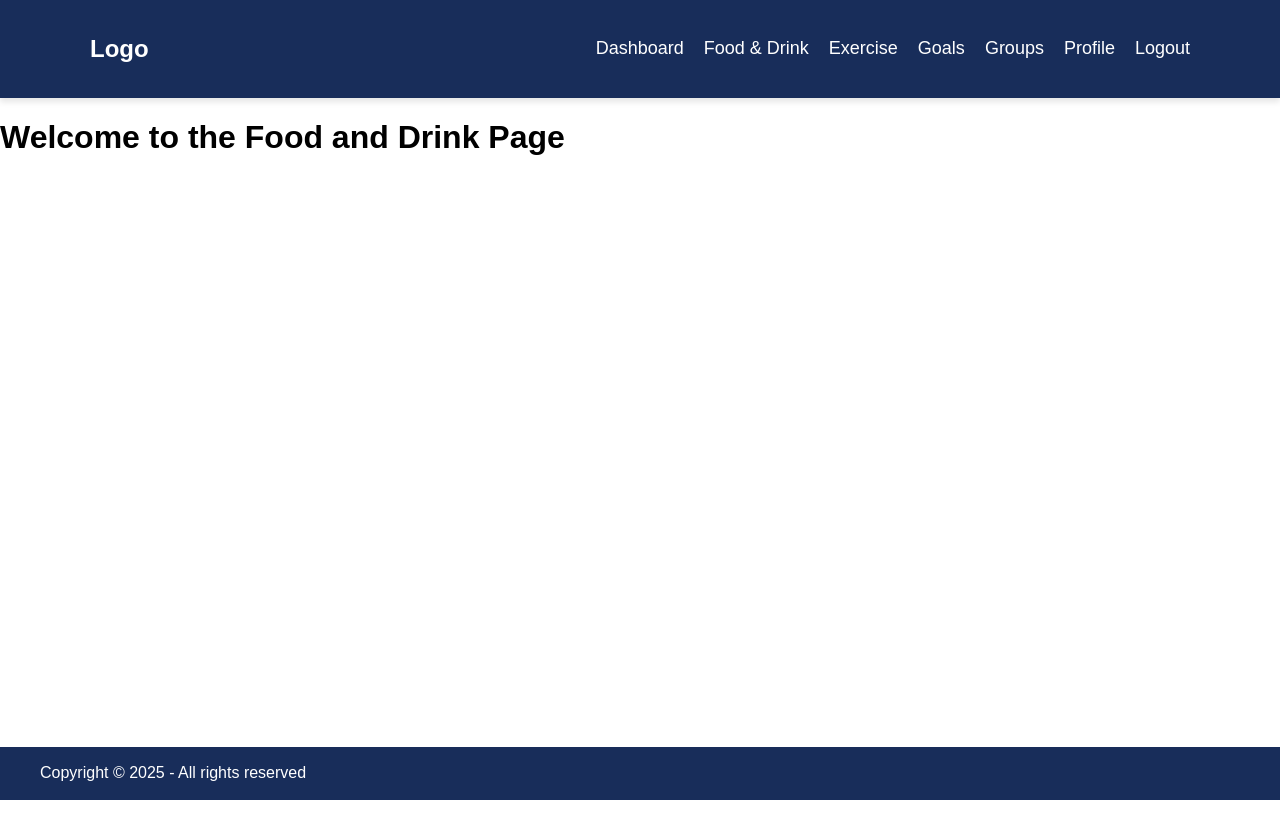
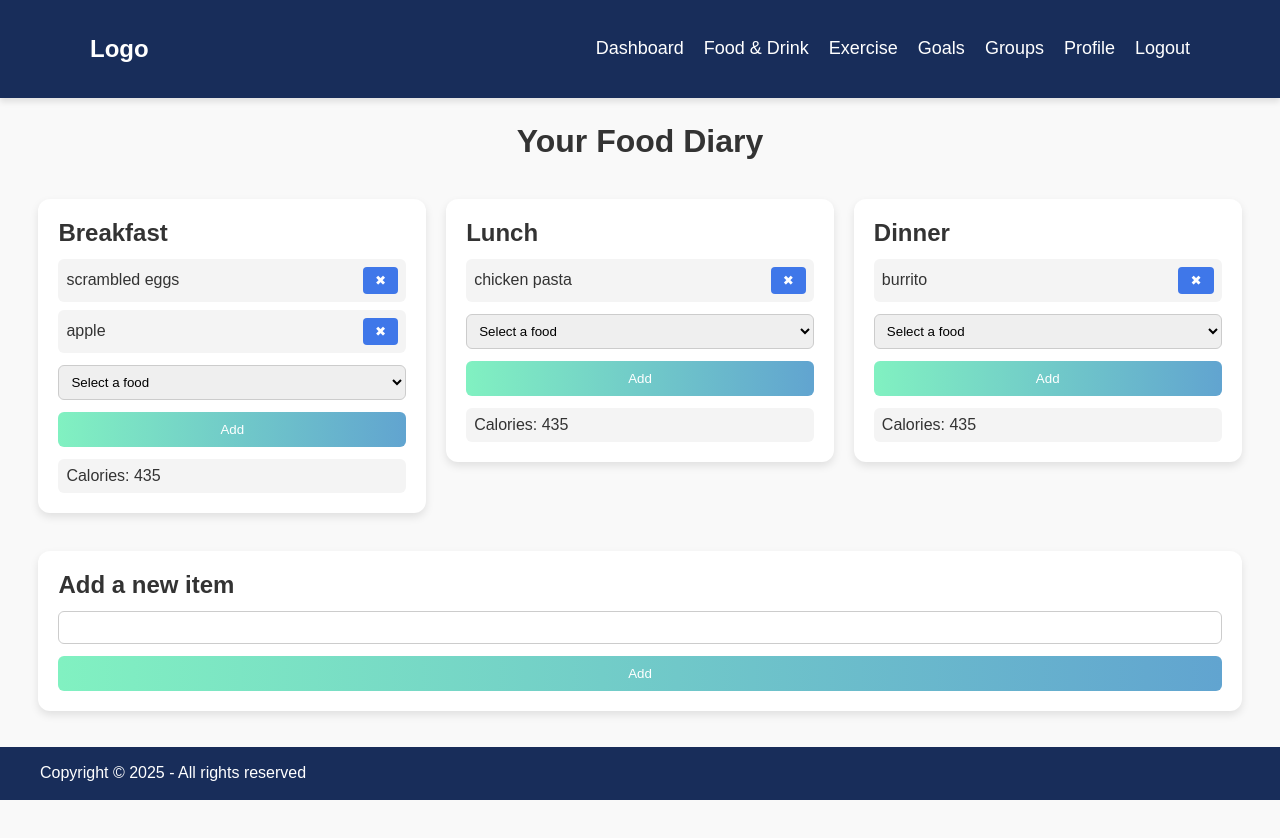
Before and after one commit to ollyb143/SweHealthTracker, a React (Vite) app in the folder client/: page /fooddrink in a window 1280 px wide. Before the commit the page ends 800 px from the top, so only its background shows below. Built offline with nearby package versions, Linux system fonts and the light colour scheme.

Commit message:
Food and Drink Interface
Created layout for page but needs further refining + functionality

```diff
--- /dev/null
+++ b/client/src/foodpage.css
@@ -0,0 +1,138 @@
+/* === General Styling === */
+body {
+    font-family: Arial, sans-serif;
+    background-color: #f9f9f9;
+    color: #333;
+    margin: 0;
+    padding: 0;
+}
+
+.foodpage-title {
+    display: flex;
+    justify-content: center;
+    align-items: center;
+    margin: 2% 0;
+}
+
+h2 {
+    margin: 0 0 12px 0;
+}
+
+/* === Food Log Container === */
+.food-log {
+    display: flex;
+    justify-content: space-between;
+    align-items: flex-start;
+    gap: 20px;
+    flex-wrap: wrap;
+    margin: 3%;
+}
+
+/* === Meal Sections === */
+.meal-section {
+    background-color: #ffffff;
+    padding: 20px;
+    border-radius: 12px;
+    box-shadow: 0 4px 8px rgba(0, 0, 0, 0.1);
+    flex: 1; /* Make the sections evenly sized */
+    min-width: 280px; /* Prevent them from shrinking too much */
+    box-sizing: border-box;
+}
+
+/* === Consumable List === */
+.consumable-list {
+    margin-bottom: 12px;
+}
+
+.consumable-item {
+    display: flex;
+    justify-content: space-between;
+    align-items: center;
+    padding: 8px;
+    background-color: #f4f4f4;
+    border-radius: 6px;
+    margin-bottom: 8px;
+}
+
+/* === Delete Button === */
+.delete-btn {
+    background-color: #3f77e9;
+    color: white;
+    border: none;
+    padding: 6px 12px;
+    border-radius: 4px;
+    cursor: pointer;
+    transition: background-color 0.2s ease;
+}
+
+.delete-btn:hover {
+    background-color: #75baff;
+}
+
+/* === Calorie Count === */
+.meal-calorie-count {
+    display: flex;
+    justify-content: space-between;
+    padding: 8px;
+    background-color: #f4f4f4;
+    border-radius: 6px;
+    margin-top: 12px;
+}
+
+/* === Dropdown and Button Styling === */
+.food-dropdown {
+    width: 100%;
+    padding: 8px;
+    margin-bottom: 12px;
+    border: 1px solid #ccc;
+    border-radius: 6px;
+}
+
+
+.add-food-btn,
+.custom-food-btn {
+    background-image: linear-gradient(to right, #81f1c1, #61a4d0);
+    color: white;
+    padding: 10px;
+    border: none;
+    border-radius: 6px;
+    cursor: pointer;
+    width: 100%;
+    transition: background-color 0.2s ease;
+}
+
+.add-food-btn:hover,
+.custom-food-btn:hover {
+    background-color: #45a049;
+}
+
+/* === Custom Food Section Styling === */
+.custom-food-section {
+    background-color: #ffffff;
+    padding: 20px;
+    border-radius: 12px;
+    box-shadow: 0 4px 8px rgba(0, 0, 0, 0.1);
+    margin: 3%;
+    margin-bottom: 10%;
+}
+
+.custom-food-input {
+    width: 100%;
+    padding: 8px;
+    margin-bottom: 12px;
+    border: 1px solid #ccc;
+    border-radius: 6px;
+    box-sizing: border-box;
+}
+
+
+/* === Responsive Styling === */
+@media (max-width: 768px) {
+    .food-log {
+        flex-direction: column;
+    }
+
+    .meal-section {
+        width: 100%; /* Stack vertically on smaller screens */
+    }
+}
--- a/client/src/views/pages/FoodDrinkPage.jsx
+++ b/client/src/views/pages/FoodDrinkPage.jsx
@@ -1,20 +1,96 @@
 import React from "react";
 import NavBar from "../../components/NavBar";
 import Footer from "../../components/Footer";
+import '../../foodpage.css'
 
 
 const FoodDrinkPage = () => {
     return (
-        <div>
-          {/* Navbar */}
-          <NavBar />
-          <h1>Welcome to the Food and Drink Page</h1>
+      <div>
+      <NavBar />
+
+      <h1 className="foodpage-title">Your Food Diary</h1>
+
+        <div className="food-log">
+
+          <section className="meal-section">
+          <h2>Breakfast</h2>
+            <div className="consumable-list">
+              <div className="consumable-item">
+                <span>scrambled eggs</span>
+                <button className="delete-btn">✖</button>
+              </div>
+              <div className="consumable-item">
+                <span>apple</span>
+                <button className="delete-btn">✖</button>
+              </div>
+            </div>
+            <select className="food-dropdown">
+              <option value="">Select a food</option>
+              <option value="">chicken</option>
+              <option value="">burger</option>
+              <option value="">broccoli</option>
+            </select>
+            <button className="add-food-btn">Add</button>
+            <div className="meal-calorie-count">
+              <span>Calories: 435</span>
+            </div>
+          </section>
+
+          <section className="meal-section">
+          <h2>Lunch</h2>
+            <div className="consumable-list">
+              <div className="consumable-item">
+                <span>chicken pasta</span>
+                <button className="delete-btn">✖</button>
+              </div>
+            </div>
+            <select className="food-dropdown">
+              <option value="">Select a food</option>
+              <option value="">chicken</option>
+              <option value="">burger</option>
+              <option value="">broccoli</option>
+            </select>
+            <button className="add-food-btn">Add</button>
+            <div className="meal-calorie-count">
+              <span>Calories: 435</span>
+            </div>
+          </section>
+
+          <section className="meal-section">
+          <h2>Dinner</h2>
+            <div className="consumable-list">
+              <div className="consumable-item">
+                <span>burrito</span>
+                <button className="delete-btn">✖</button>
+              </div>
+            </div>
+            <select className="food-dropdown">
+              <option value="">Select a food</option>
+              <option value="">chicken</option>
+              <option value="">burger</option>
+              <option value="">broccoli</option>
+            </select>
+            <button className="add-food-btn">Add</button>
+            <div className="meal-calorie-count">
+              <span>Calories: 435</span>
+            </div>
+          </section>
 
 
-          {/* Footer */}
-          <Footer />
+
         </div>
-      );
+
+        <section className="custom-food-section">
+            <h2>Add a new item</h2>
+            <input type="text" className="custom-food-input"/>
+            <button className="custom-food-btn">Add</button>
+          </section>
+
+        <Footer />
+      </div>
+
+    );
   };
 
 export default FoodDrinkPage;
```
